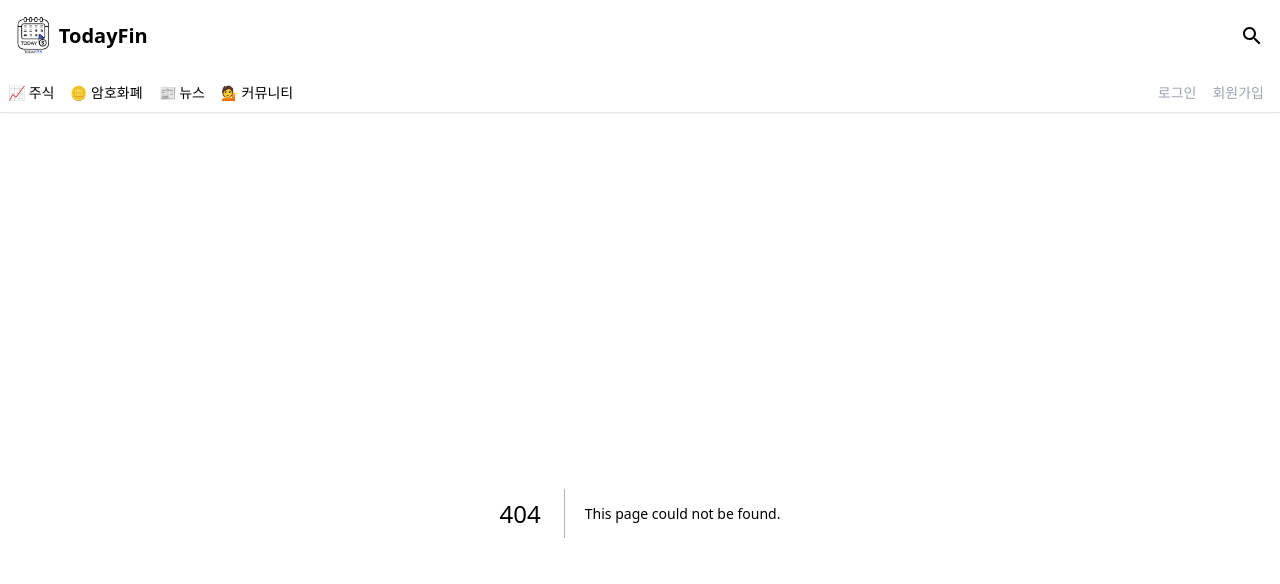
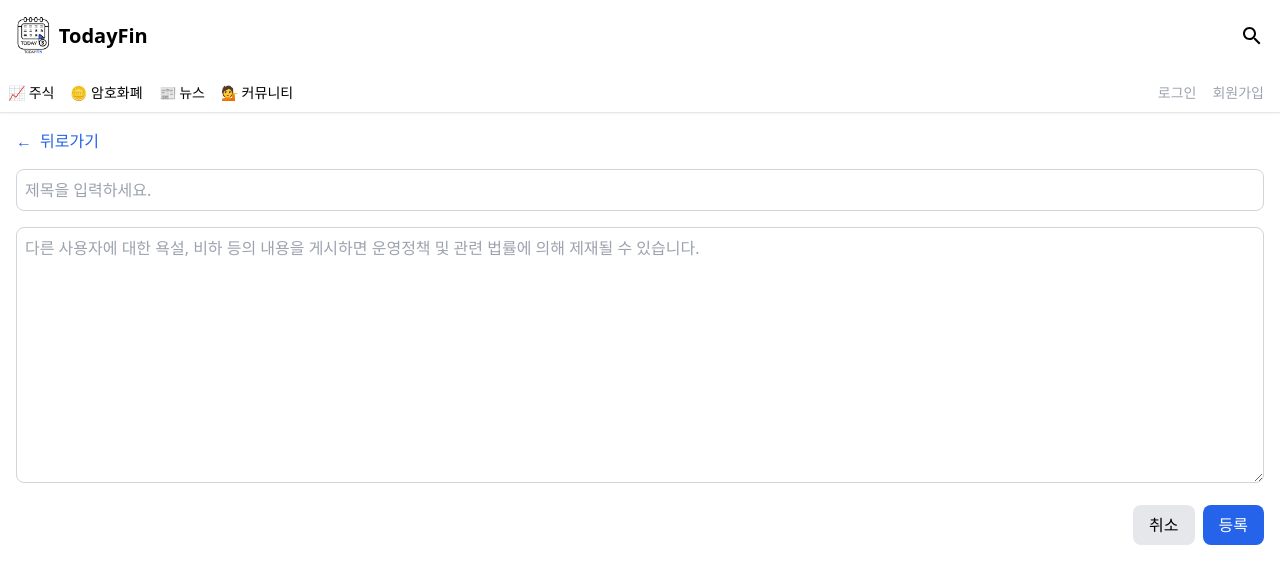
Before and after one commit to TodayFin/todayfin-fe, a Next.js app: page /community/write in a window 1280 px wide. Before the commit this address had no page. Shown: the top 584 px of the page. Built offline with nearby package versions, Linux system fonts and the light colour scheme.

Commit message:
feat: 게시글 작성 컴포넌트

```diff
--- /dev/null
+++ b/src/app/community/write/page.js
@@ -0,0 +1,7 @@
+import WriteContent from "@/components/community/WriteContent";
+
+const WritePage = () => {
+  return <WriteContent />;
+};
+
+export default WritePage;
--- /dev/null
+++ b/src/components/community/WriteContent.js
@@ -0,0 +1,66 @@
+"use client";
+import { useState } from "react";
+import { useRouter } from "next/navigation";
+
+const WriteContent = () => {
+  const [title, setTitle] = useState("");
+  const [content, setContent] = useState("");
+  const router = useRouter();
+
+  const handleTitleChange = (e) => {
+    setTitle(e.target.value);
+  };
+
+  const handleContentChange = (e) => {
+    setContent(e.target.value);
+  };
+
+  const handleCancel = () => {
+    router.back();
+  };
+
+  const handleSubmit = () => {
+    router.push("/community");
+  };
+
+  return (
+    <div className="container mx-auto p-4">
+      <div className="flex items-center mb-4">
+        <button onClick={() => router.back()} className="text-blue-600">
+          <span className="mr-2">←</span>뒤로가기
+        </button>
+      </div>
+      <div className="mb-4">
+        <input
+          type="text"
+          placeholder="제목을 입력하세요."
+          value={title}
+          onChange={handleTitleChange}
+          className="border border-gray-300 rounded-lg p-2 w-full mb-4"
+        />
+        <textarea
+          placeholder="다른 사용자에 대한 욕설, 비하 등의 내용을 게시하면 운영정책 및 관련 법률에 의해 제재될 수 있습니다."
+          value={content}
+          onChange={handleContentChange}
+          className="border border-gray-300 rounded-lg p-2 w-full h-64"
+        />
+      </div>
+      <div className="flex justify-end">
+        <button
+          onClick={handleCancel}
+          className="bg-gray-200 text-black px-4 py-2 rounded-lg mr-2"
+        >
+          취소
+        </button>
+        <button
+          onClick={handleSubmit}
+          className="bg-blue-600 text-white px-4 py-2 rounded-lg"
+        >
+          등록
+        </button>
+      </div>
+    </div>
+  );
+};
+
+export default WriteContent;
```
